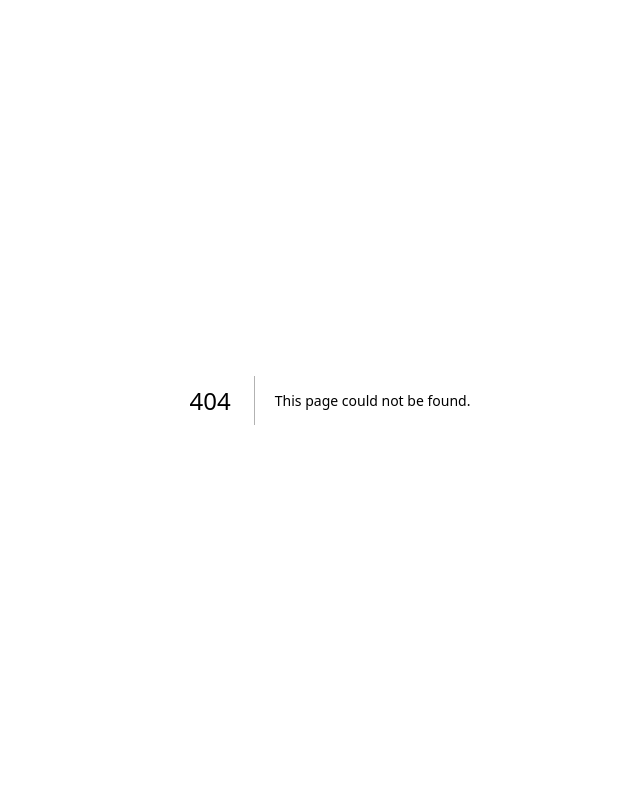
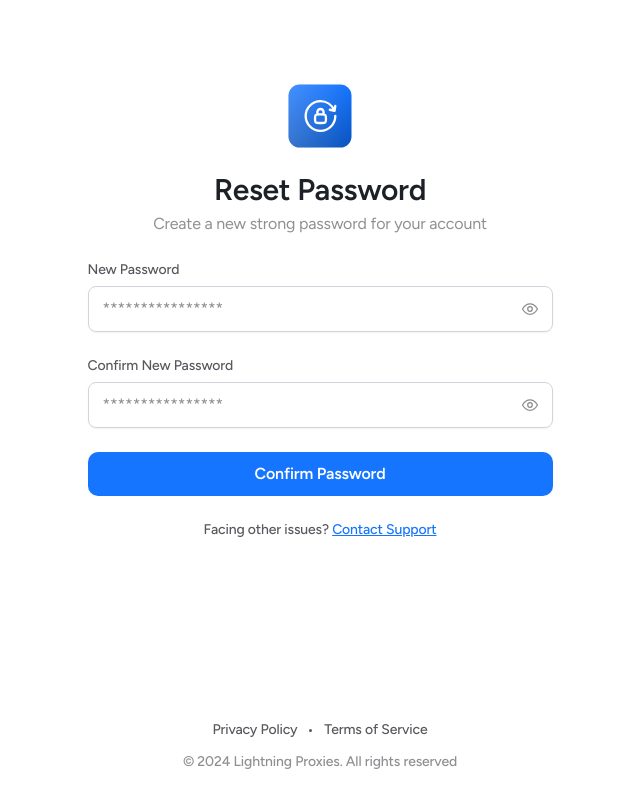
Before and after one commit to aarrohan/lightning-proxies-auth, a Next.js app: page /set-new-password in a window 1280 px wide. Before the commit this address had no page. Shown: the whole page, without its empty margins (310-950 px from the left). Built offline with nearby package versions, Linux system fonts and the light colour scheme.

Commit message:
feat(ui): add set new password page

```diff
--- /dev/null
+++ b/src/app/set-new-password/Form.tsx
@@ -0,0 +1,134 @@
+"use client";
+import { useState } from "react";
+
+export default function Form() {
+  const [showPassword, setShowPassword] = useState<boolean>(false);
+  const [password, setPassword] = useState<string>("");
+
+  const [showCPassword, setShowCPassword] = useState<boolean>(false);
+  const [cPassword, setCPassword] = useState<string>("");
+
+  return (
+    <form className="mb-6 w-full max-w-[465px]">
+      <div className="mb-6">
+        <label
+          htmlFor="password"
+          className="mb-1.5 block text-xs sm:text-sm font-medium tracking-[-0.12px] sm:tracking-[-0.14px] text-primary/75"
+        >
+          New Password
+        </label>
+
+        <div className="relative">
+          <input
+            value={password}
+            onChange={(e) => setPassword(e.target.value)}
+            type={showPassword ? "text" : "password"}
+            placeholder="****************"
+            required
+            id="password"
+            className="w-full py-2.5 px-3.5 focus:!ring-4 focus:!ring-accent/20 border border-[#D0D5DD] focus:border-accent rounded-lg text-sm sm:text-base tracking-[-0.14px] sm:tracking-[-0.16px] placeholder:text-primary/50 duration-200"
+            style={{
+              boxShadow: "0px 1px 2px 0px rgba(16, 24, 40, 0.05)",
+            }}
+          />
+
+          <button
+            onClick={() => {
+              setShowPassword(!showPassword);
+            }}
+            type="button"
+            className="absolute top-1/2 right-3.5 -translate-y-1/2 flex"
+          >
+            <svg
+              width="18"
+              height="18"
+              viewBox="0 0 18 18"
+              fill="none"
+              xmlns="http://www.w3.org/2000/svg"
+              className={`w-[16px] sm:w-[18px] h-auto ${
+                showPassword ? "opacity-100" : "opacity-50"
+              } duration-200`}
+            >
+              <path
+                d="M1.81509 9.5349C1.71296 9.37312 1.66188 9.29228 1.63329 9.16755C1.61182 9.07388 1.61182 8.92612 1.63329 8.83245C1.66188 8.70772 1.71296 8.62688 1.81509 8.4651C2.65915 7.12863 5.17155 3.75 9.0003 3.75C12.8291 3.75 15.3415 7.12863 16.1855 8.4651C16.2877 8.62688 16.3388 8.70772 16.3673 8.83245C16.3888 8.92612 16.3888 9.07388 16.3673 9.16755C16.3388 9.29228 16.2877 9.37312 16.1855 9.5349C15.3415 10.8714 12.8291 14.25 9.0003 14.25C5.17155 14.25 2.65915 10.8714 1.81509 9.5349Z"
+                stroke="#181818"
+                strokeWidth="1.25"
+                strokeLinecap="round"
+                strokeLinejoin="round"
+              />
+              <path
+                d="M9 11.25C10.2427 11.25 11.25 10.2427 11.25 9C11.25 7.75732 10.2427 6.75 9 6.75C7.75732 6.75 6.75 7.75732 6.75 9C6.75 10.2427 7.75732 11.25 9 11.25Z"
+                stroke="#181818"
+                strokeWidth="1.25"
+                strokeLinecap="round"
+                strokeLinejoin="round"
+              />
+            </svg>
+          </button>
+        </div>
+      </div>
+
+      <div className="mb-6">
+        <label
+          htmlFor="cPassword"
+          className="mb-1.5 block text-xs sm:text-sm font-medium tracking-[-0.12px] sm:tracking-[-0.14px] text-primary/75"
+        >
+          Confirm New Password
+        </label>
+
+        <div className="relative">
+          <input
+            value={cPassword}
+            onChange={(e) => setCPassword(e.target.value)}
+            type={showCPassword ? "text" : "password"}
+            placeholder="****************"
+            required
+            id="cPassword"
+            className="w-full py-2.5 px-3.5 focus:!ring-4 focus:!ring-accent/20 border border-[#D0D5DD] focus:border-accent rounded-lg text-sm sm:text-base tracking-[-0.14px] sm:tracking-[-0.16px] placeholder:text-primary/50 duration-200"
+            style={{
+              boxShadow: "0px 1px 2px 0px rgba(16, 24, 40, 0.05)",
+            }}
+          />
+
+          <button
+            onClick={() => {
+              setShowCPassword(!showCPassword);
+            }}
+            type="button"
+            className="absolute top-1/2 right-3.5 -translate-y-1/2 flex"
+          >
+            <svg
+              width="18"
+              height="18"
+              viewBox="0 0 18 18"
+              fill="none"
+              xmlns="http://www.w3.org/2000/svg"
+              className={`w-[16px] sm:w-[18px] h-auto ${
+                showCPassword ? "opacity-100" : "opacity-50"
+              } duration-200`}
+            >
+              <path
+                d="M1.81509 9.5349C1.71296 9.37312 1.66188 9.29228 1.63329 9.16755C1.61182 9.07388 1.61182 8.92612 1.63329 8.83245C1.66188 8.70772 1.71296 8.62688 1.81509 8.4651C2.65915 7.12863 5.17155 3.75 9.0003 3.75C12.8291 3.75 15.3415 7.12863 16.1855 8.4651C16.2877 8.62688 16.3388 8.70772 16.3673 8.83245C16.3888 8.92612 16.3888 9.07388 16.3673 9.16755C16.3388 9.29228 16.2877 9.37312 16.1855 9.5349C15.3415 10.8714 12.8291 14.25 9.0003 14.25C5.17155 14.25 2.65915 10.8714 1.81509 9.5349Z"
+                stroke="#181818"
+                strokeWidth="1.25"
+                strokeLinecap="round"
+                strokeLinejoin="round"
+              />
+              <path
+                d="M9 11.25C10.2427 11.25 11.25 10.2427 11.25 9C11.25 7.75732 10.2427 6.75 9 6.75C7.75732 6.75 6.75 7.75732 6.75 9C6.75 10.2427 7.75732 11.25 9 11.25Z"
+                stroke="#181818"
+                strokeWidth="1.25"
+                strokeLinecap="round"
+                strokeLinejoin="round"
+              />
+            </svg>
+          </button>
+        </div>
+      </div>
+
+      <button className="active:scale-95 w-full py-2.5 hover:!ring-4 hover:!ring-accent/20 bg-accent rounded-[10px] text-sm sm:text-base font-semibold tracking-[-0.14px] sm:tracking-[-0.16px] text-white duration-200">
+        Confirm Password
+      </button>
+    </form>
+  );
+}
--- /dev/null
+++ b/src/app/set-new-password/page.tsx
@@ -0,0 +1,52 @@
+import type { Metadata } from "next";
+import Image from "next/image";
+import Footer from "@/components/Footer";
+import setNewPasswordImg from "@/assets/images/set-new-password.svg";
+import Link from "next/link";
+import Form from "./Form";
+
+export const metadata: Metadata = {
+  title: "Set New Password - Lightning Proxies",
+};
+
+export default function ResetPassword() {
+  return (
+    <main>
+      <section>
+        <div className="h-[100svh] xl:py-5 xl:pr-5 overflow-y-auto">
+          <div className="h-full pt-12 xl:pt-16 pb-6 xl:pb-2 p-5 xl:px-16 flex flex-col justify-between">
+            <div className="flex flex-col items-center">
+              <Image
+                src={setNewPasswordImg}
+                alt=""
+                className="w-[44px] sm:w-[64px] aspect-square"
+              />
+
+              <h1 className="mt-6 mb-1 text-lg sm:text-3xl font-semibold tracking-[-0.3px] text-center">
+                Reset Password
+              </h1>
+
+              <p className="mb-6 text-sm sm:text-base tracking-[-0.14px] sm:tracking-[-0.16px] text-center text-primary/50">
+                Create a new strong password for your account
+              </p>
+
+              <Form />
+
+              <p className="mb-3 text-xs sm:text-sm font-medium tracking-[-0.12px] sm:tracking-[-0.14px] text-center text-primary/75">
+                Facing other issues?{" "}
+                <Link
+                  href={"/"}
+                  className="text-accent underline hover:no-underline"
+                >
+                  Contact Support
+                </Link>
+              </p>
+            </div>
+
+            <Footer isVertical />
+          </div>
+        </div>
+      </section>
+    </main>
+  );
+}
--- a/src/components/Footer.tsx
+++ b/src/components/Footer.tsx
@@ -1,13 +1,25 @@
 import Link from "next/link";
 
-export default function Footer() {
+export default function Footer({ isVertical }: { isVertical?: boolean }) {
   return (
-    <div className="w-full flex justify-center xl:justify-between items-center">
-      <p className="text-xs sm:text-sm font-medium tracking-[-0.12px] sm:tracking-[-0.14px] text-primary/50">
+    <div
+      className={`w-full flex ${
+        isVertical ? "flex-col" : ""
+      } justify-center xl:justify-between items-center gap-3`}
+    >
+      <p
+        className={`${
+          isVertical ? "order-2" : ""
+        } text-xs sm:text-sm font-medium tracking-[-0.12px] sm:tracking-[-0.14px] text-primary/50`}
+      >
         © 2024 Lightning Proxies. All rights reserved
       </p>
 
-      <div className="hidden xl:flex items-center gap-3">
+      <div
+        className={`${
+          isVertical ? "order-1" : ""
+        } hidden xl:flex items-center gap-3`}
+      >
         <Link
           href={"/"}
           className="text-sm font-medium tracking-[-0.14px] text-primary/75 hover:text-accent duration-200"
--- a/src/components/Slider.tsx
+++ b/src/components/Slider.tsx
@@ -23,7 +23,7 @@ export default function Slider() {
   }, [currentSlide]);
 
   return (
-    <div className="h-full p-6 bg-gradient-to-b from-accent to-accent-dark rounded-2xl flex flex-col justify-center items-center">
+    <div className="h-full py-10 px-6 bg-gradient-to-b from-accent to-accent-dark rounded-2xl flex flex-col justify-center items-center">
       <div className="relative w-[550px] 2xl:w-[700px] h-[405px] 2xl:h-[516px]">
         <Image
           src={slider1Img}
```
Also changed, not shown: src/assets/images/set-new-password.svg (added).
